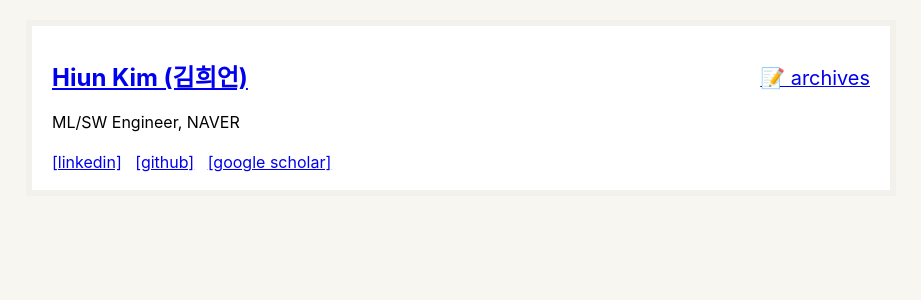
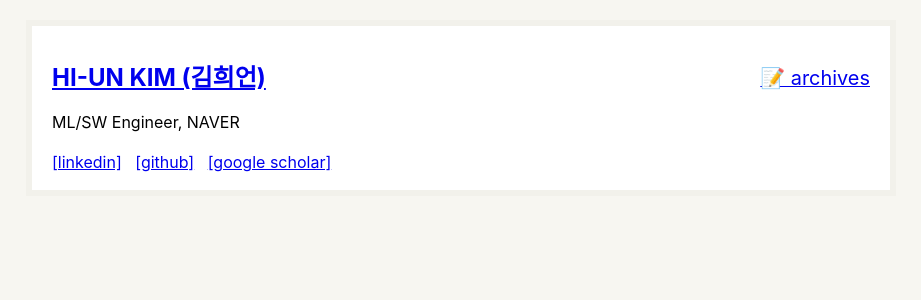
Before and after one commit to hiun/hiun.github.io, a Jekyll site: the page built from index.md, in a window 1280 px wide. Shown: the top 300 px of the page, without its empty margins (179-1100 px from the left). Built offline with Jekyll 4.4.1, drawn with Linux system fonts in a browser that asks for light colours; part of the change alters nothing that is shown.

Commit message:
Update default.html

```diff
--- a/_layouts/default.html
+++ b/_layouts/default.html
@@ -2,8 +2,8 @@
 <html>
 <head>
   <meta charset="utf-8">
-  <meta name="title" content="Hiun Kim" />
-  <meta name="description" content="Hiun Kim" />
+  <meta name="title" content="{{site.name}}" />
+  <meta name="description" content="{{site.name}}" />
   {% feed_meta %}
 <meta name="viewport" content="width=device-width">
   <title>{{ page.title }} | {{ site.name }}</title>
@@ -30,7 +30,7 @@
 <body>
   <div id="content">
     <div style="margin-top: 2.5em;"></div>
-    <h2><a href="/">Hiun Kim (김희언)</a><span style="text-align: right; float: right; font-weight: normal; font-size: 0.83em">
+    <h2><a href="/">{{site.name}}</a><span style="text-align: right; float: right; font-weight: normal; font-size: 0.83em">
       <a href="/archives">📝 archives</a>
     </span></h2>
     {{ content }}
```
